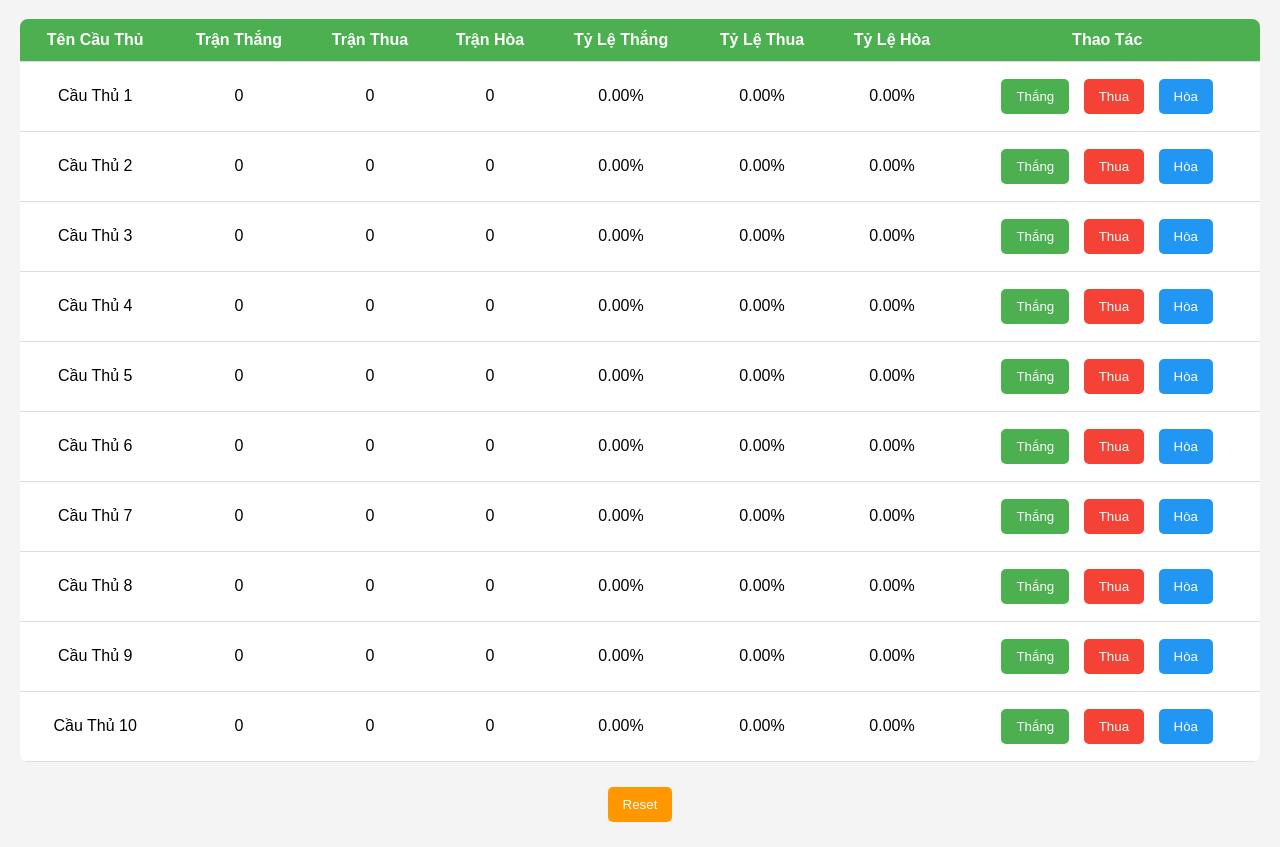
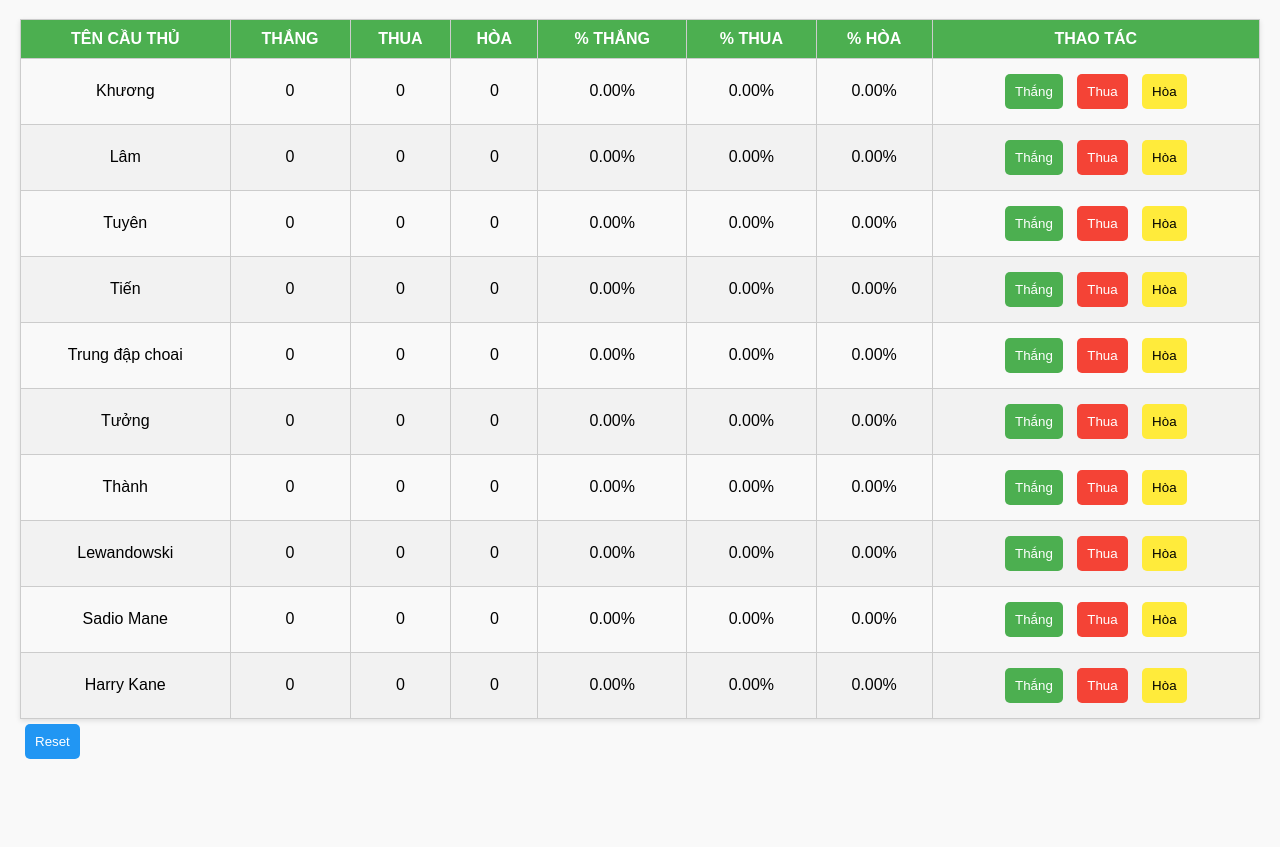
Before and after one commit to qtrungyb/thongke, a plain HTML site: page index.html in a window 1280 px wide. Shown: the part 81-928 px from the top of the page. After the commit the page ends 865 px from the top, so only its background shows below. Drawn offline with Linux system fonts and the light colour scheme.

Commit message:
Update index.html

```diff
--- a/index.html
+++ b/index.html
@@ -7,112 +7,112 @@
     <style>
         body {
             font-family: Arial, sans-serif;
-            background-color: #f4f4f4;
+            background-color: #f9f9f9; /* Màu nền sáng */
             margin: 0;
             padding: 20px;
         }
         h1 {
             text-align: center;
-            color: #333;
+            color: #333; /* Màu chữ tối */
         }
         table {
             width: 100%;
             border-collapse: collapse;
-            margin: 20px 0;
-            background-color: #fff;
-            border-radius: 8px;
-            overflow: hidden;
+            margin-top: 20px;
+            box-shadow: 0 2px 5px rgba(0, 0, 0, 0.1);
         }
         th, td {
-            padding: 12px;
+            border: 1px solid #ccc; /* Màu viền nhẹ */
+            padding: 10px;
             text-align: center;
-            border-bottom: 1px solid #ddd;
         }
         th {
-            background-color: #4CAF50;
+            background-color: #4CAF50; /* Màu xanh lá cây cho tiêu đề */
             color: white;
         }
-        tr:hover {
-            background-color: #f1f1f1;
+        tr:nth-child(even) {
+            background-color: #f2f2f2; /* Màu nền cho hàng chẵn */
         }
         button {
-            padding: 10px 15px;
+            color: white;
+            border: none;
+            padding: 10px;
+            cursor: pointer;
             margin: 5px;
-            border: none;
             border-radius: 5px;
-            cursor: pointer;
+            transition: background-color 0.3s;
+        }
+        .win {
+            background-color: #4CAF50; /* Màu xanh lá cây cho thắng */
+        }
+        .loss {
+            background-color: #f44336; /* Màu đỏ cho thua */
+        }
+        .draw {
+            background-color: #ffeb3b; /* Màu vàng cho hòa */
+            color: black; /* Chữ màu đen cho dễ đọc */
+        }
+        .reset {
+            background-color: #2196F3; /* Màu xanh dương cho reset */
             color: white;
         }
-        .win {
-            background-color: #4CAF50;
+        .update {
+            background-color: #ff9800; /* Màu cam cho cập nhật tên */
         }
-        .lose {
-            background-color: #f44336;
-        }
-        .draw {
-            background-color: #2196F3;
-        }
-        .reset {
-            background-color: #FF9800;
-        }
-        .footer {
-            text-align: center;
-            margin-top: 20px;
+        button:hover {
+            opacity: 0.9; /* Hiệu ứng mờ khi hover */
         }
     </style>
 </head>
 <body>
 
 <h1>THỐNG KÊ</h1>
-
-<table>
+<table id="playerTable">
     <thead>
         <tr>
-            <th>Tên Cầu Thủ</th>
-            <th>Trận Thắng</th>
-            <th>Trận Thua</th>
-            <th>Trận Hòa</th>
-            <th>Tỷ Lệ Thắng</th>
-            <th>Tỷ Lệ Thua</th>
-            <th>Tỷ Lệ Hòa</th>
-            <th>Thao Tác</th>
+            <th>TÊN CẦU THỦ</th>
+            <th>THẮNG</th>
+            <th>THUA</th>
+            <th>HÒA</th>
+            <th>% THẮNG</th>
+            <th>% THUA</th>
+            <th>% HÒA</th>
+            <th>THAO TÁC</th>
         </tr>
     </thead>
-    <tbody id="playerStats">
+    <tbody>
         <!-- Dữ liệu cầu thủ sẽ được thêm vào đây -->
     </tbody>
 </table>
 
-<div class="footer">
-    <button class="reset" onclick="resetStats()">Reset</button>
-</div>
+<button class="reset" onclick="resetData()">Reset</button>
 
 <script>
     const defaultPlayers = [
-        { name: "Cầu Thủ 1", wins: 0, losses: 0, draws: 0 },
-        { name: "Cầu Thủ 2", wins: 0, losses: 0, draws: 0 },
-        { name: "Cầu Thủ 3", wins: 0, losses: 0, draws: 0 },
-        { name: "Cầu Thủ 4", wins: 0, losses: 0, draws: 0 },
-        { name: "Cầu Thủ 5", wins: 0, losses: 0, draws: 0 },
-        { name: "Cầu Thủ 6", wins: 0, losses: 0, draws: 0 },
-        { name: "Cầu Thủ 7", wins: 0, losses: 0, draws: 0 },
-        { name: "Cầu Thủ 8", wins: 0, losses: 0, draws: 0 },
-        { name: "Cầu Thủ 9", wins: 0, losses: 0, draws: 0 },
-        { name: "Cầu Thủ 10", wins: 0, losses: 0, draws: 0 },
+    { name: "Khương", wins: 0, losses: 0, draws: 0 },
+    { name: "Lâm", wins: 0, losses: 0, draws: 0 },
+    { name: "Tuyên", wins: 0, losses: 0, draws: 0 },
+    { name: "Tiến", wins: 0, losses: 0, draws: 0 },
+    { name: "Trung đập choai", wins: 0, losses: 0, draws: 0 },
+    { name: "Tưởng", wins: 0, losses: 0, draws: 0 },
+    { name: "Thành", wins: 0, losses: 0, draws: 0 },
+    { name: "Lewandowski", wins: 0, losses: 0, draws: 0 },
+    { name: "Sadio Mane", wins: 0, losses: 0, draws: 0 },
+    { name: "Harry Kane", wins: 0, losses: 0, draws: 0 },
+	// Cách thay đổi tên cầu thủ trong mã nguồn: F12 - Console - Xóa dữ liệu trong localStorage: localStorage.removeItem('players');
     ];
 
     let players = JSON.parse(localStorage.getItem('players')) || defaultPlayers;
 
     function updateTable() {
-        const tbody = document.getElementById('playerStats');
-        tbody.innerHTML = '';
+        const tbody = document.querySelector("#playerTable tbody");
+        tbody.innerHTML = "";
         players.forEach((player, index) => {
             const winRate = ((player.wins / (player.wins + player.losses + player.draws)) * 100 || 0).toFixed(2);
             const lossRate = ((player.losses / (player.wins + player.losses + player.draws)) * 100 || 0).toFixed(2);
             const drawRate = ((player.draws / (player.wins + player.losses + player.draws)) * 100 || 0).toFixed(2);
-
-            const row = document.createElement('tr');
-            row.innerHTML = `
+            tbody.innerHTML += `
+                <tr>
                     <td>${player.name}</td>
                     <td>${player.wins}</td>
                     <td>${player.losses}</td>
@@ -122,38 +122,42 @@
                     <td>${drawRate}%</td>
                     <td>
                         <button class="win" onclick="updateStats(${index}, 'win')">Thắng</button>
-                    <button class="lose" onclick="updateStats(${index}, 'lose')">Thua</button>
+                        <button class="loss" onclick="updateStats(${index}, 'loss')">Thua</button>
                         <button class="draw" onclick="updateStats(${index}, 'draw')">Hòa</button>
                     </td>
+                </tr>
             `;
-            tbody.appendChild(row);
         });
     }
 
     function updateStats(index, result) {
         if (result === 'win') {
             players[index].wins++;
-        } else if (result === 'lose') {
+        } else if (result === 'loss') {
             players[index].losses++;
         } else if (result === 'draw') {
             players[index].draws++;
         }
-        saveToLocalStorage();
+        saveData();
         updateTable();
     }
 
-    function resetStats() {
-        players = defaultPlayers.map(player => ({ ...player })); // Reset về giá trị mặc định
-        saveToLocalStorage();
+    function resetData() {
+        players.forEach(player => {
+            player.wins = 0;
+            player.losses = 0;
+            player.draws = 0;
+        });
+        saveData();
         updateTable();
     }
 
-    function saveToLocalStorage() {
+    function saveData() {
         localStorage.setItem('players', JSON.stringify(players));
     }
 
     // Khởi động bảng khi trang được tải
-    updateTable();
+    document.addEventListener("DOMContentLoaded", updateTable);
 </script>
 
 </body>
```
Lines whose indentation alone changed are shown as unchanged.
